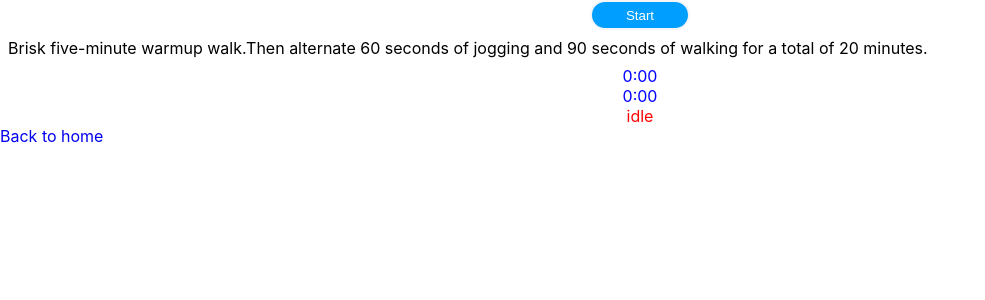
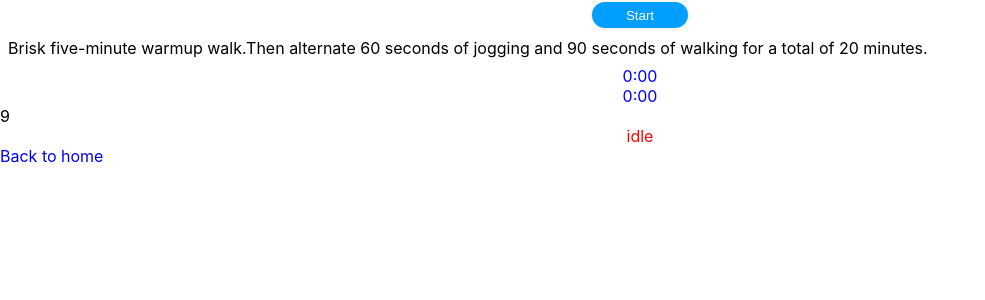
Before and after one commit to KaltrinaDragobuzhda/couch-running, a React (Create React App) app: page /week/1/1 in a window 1280 px wide. Shown: the top 300 px of the page, without its empty margins (0-985 px from the left). Built offline with nearby package versions, Linux system fonts and the light colour scheme.

Commit message:
added the total amount of seconds

```diff
--- a/src/WeekComponent/WeekComponent.js
+++ b/src/WeekComponent/WeekComponent.js
@@ -7,18 +7,30 @@ class WeekComponent extends React.Component {
 
   constructor(props) {
     super(props);
+    this.total = this.total.bind(this);
     this.start = this.start.bind(this);
     this.stopwatch = this.stopwatch.bind(this);
     this.intervalId = null;
     this.stepIndex = 0;
     this.weekNr = props.match.params.weekNr[0];
     this.dayNr = props.match.params.dayNr[0];
+    this.totali = 0;
     this.state = {
       seconds: 0,
       totalSeconds: 0,
       action: "idle"
     }
   }
+
+  total(machine){
+    let totali = 0;
+    for(let i = 0; i<machine.length;i++){
+      totali += machine[i];
+    }
+    return totali;
+
+  }
+
 
   componentWillUnmount() {
     if(this.intervalId) {
@@ -69,6 +81,7 @@ class WeekComponent extends React.Component {
       <span className="show-human-exercises">{exercises[this.weekNr][this.dayNr].human}</span>
       <div className="counting-seconds">{this.toMins(this.state.seconds)}</div>
       <div className="counting-seconds">{this.toMins(this.state.totalSeconds)}</div>
+      <div>{this.total(exercises[this.weekNr][this.dayNr].machine)}</div>
       <div className="state-action">{this.state.action}</div>
       <Link className="link-style" style={this.navStyle} to='/'>
         <div>Back to home</div>
```
